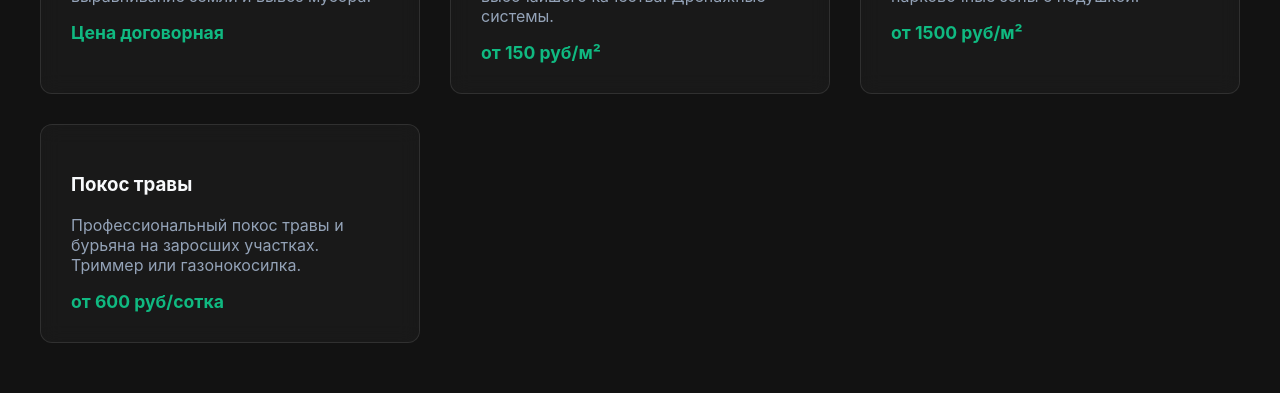
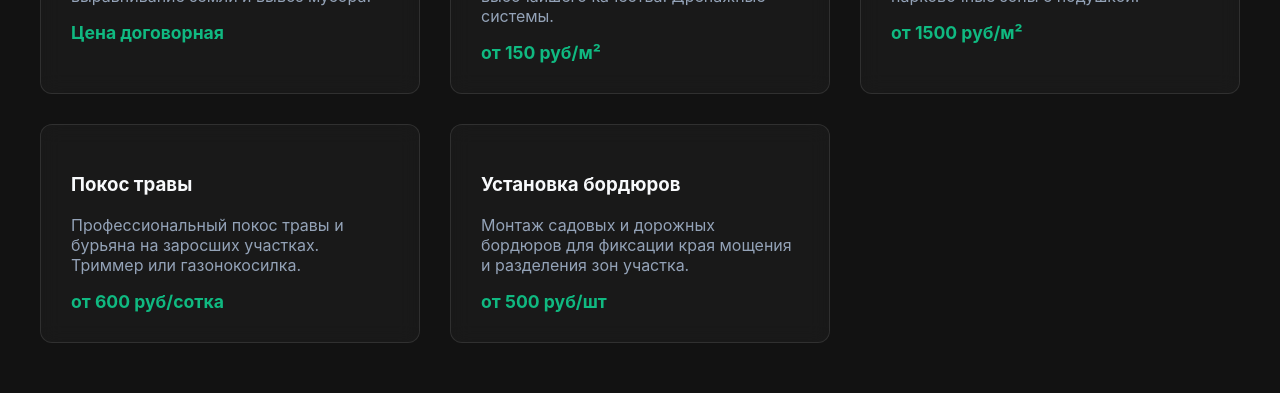
Before and after one commit to pepsicolausagpt/plan67-website, a React (Vite) app: page / in a window 1280 px wide. Shown: the part 1220-1613 px from the top of the page. Built offline with nearby package versions, Linux system fonts and the light colour scheme.

Commit message:
Content: add border installation

```diff
--- a/src/components/Services.jsx
+++ b/src/components/Services.jsx
@@ -5,7 +5,8 @@ function Services() {
     { title: 'Очистка участков', desc: 'Подготовка, корчевание пней, выравнивание земли и вывоз мусора.', price: 'Цена договорная' },
     { title: 'Укладка газона', desc: 'Рулонный и посевной газон высочайшего качества. Дренажные системы.', price: 'от 150 руб/м²' },
     { title: 'Мощение брусчатки', desc: 'Тротуарная плитка, садовые дорожки, парковочные зоны с подушкой.', price: 'от 1500 руб/м²' },
-    { title: 'Покос травы', desc: 'Профессиональный покос травы и бурьяна на заросших участках. Триммер или газонокосилка.', price: 'от 600 руб/сотка' }
+    { title: 'Покос травы', desc: 'Профессиональный покос травы и бурьяна на заросших участках. Триммер или газонокосилка.', price: 'от 600 руб/сотка' },
+    { title: 'Установка бордюров', desc: 'Монтаж садовых и дорожных бордюров для фиксации края мощения и разделения зон участка.', price: 'от 500 руб/шт' }
   ];
 
   return (
```
